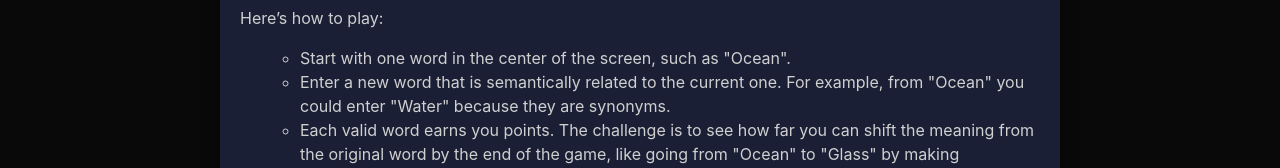
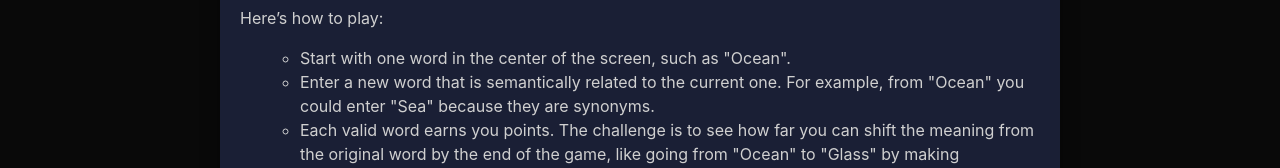
Before and after one commit to jsinwell/word-ripple, a React (Vite) app: page / in a window 1280 px wide. Shown: the part 147-315 px from the top of the page. Built offline with nearby package versions, Linux system fonts and the light colour scheme; no server answers.

Commit message:
updated instruction modal

```diff
--- a/src/components/InstructionsModal.jsx
+++ b/src/components/InstructionsModal.jsx
@@ -21,7 +21,7 @@ const InstructionsModal = ({ open, onClose }) => {
                 </li>
                 <li>
                     Enter a new word that is semantically related to the current one.
-                    For example, from "Ocean" you could enter "Water" because they are
+                    For example, from "Ocean" you could enter "Sea" because they are
                     synonyms.
                 </li>
                 <li>
```
